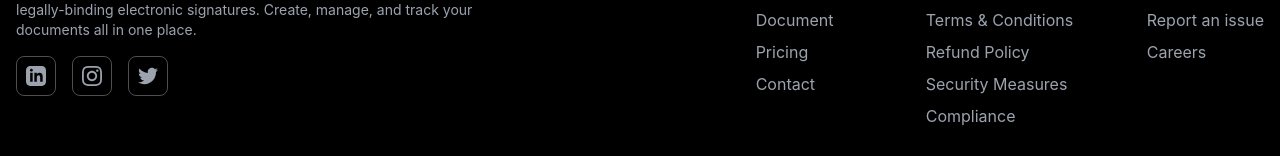
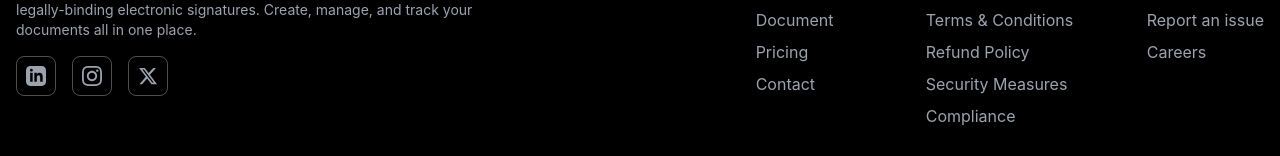
Before and after one commit to SyncoreLabs/SignBuddy, a React (Vite) app: page / in a window 1280 px wide. Shown: the part 3563-3719 px from the top of the page. Built offline with nearby package versions, Linux system fonts and the light colour scheme; no server answers; the HTML template or start-up script is replaced by a standard one; a web font is replaced by a local one.

Commit message:
added social media links in the footer

```diff
--- a/src/components/layout/Footer.tsx
+++ b/src/components/layout/Footer.tsx
@@ -13,19 +13,21 @@
               SignBuddy simplifies document signing and management with secure, legally-binding electronic signatures. Create, manage, and track your documents all in one place.
             </p>
             <div className="flex gap-4 mt-4">
-              <a href="https://linkedin.com" className="text-gray-400 hover:text-white">
+              <a href="https://www.linkedin.com/showcase/signbuddy/" className="text-gray-400 hover:text-white">
                 <div className="w-10 h-10 rounded-lg border border-white/30 flex items-center justify-center">
                   <svg className="w-5 h-5" fill="currentColor" viewBox="0 0 24 24"><path d="M19 0h-14c-2.761 0-5 2.239-5 5v14c0 2.761 2.239 5 5 5h14c2.762 0 5-2.239 5-5v-14c0-2.761-2.238-5-5-5zm-11 19h-3v-11h3v11zm-1.5-12.268c-.966 0-1.75-.79-1.75-1.764s.784-1.764 1.75-1.764 1.75.79 1.75 1.764-.783 1.764-1.75 1.764zm13.5 12.268h-3v-5.604c0-3.368-4-3.113-4 0v5.604h-3v-11h3v1.765c1.396-2.586 7-2.777 7 2.476v6.759z"/></svg>
                 </div>
               </a>
-              <a href="https://instagram.com" className="text-gray-400 hover:text-white">
+              <a href="https://www.instagram.com/signbuddy_syncore/" className="text-gray-400 hover:text-white">
                 <div className="w-10 h-10 rounded-lg border border-white/30 flex items-center justify-center">
                   <svg className="w-5 h-5" fill="currentColor" viewBox="0 0 24 24"><path d="M12 2.163c3.204 0 3.584.012 4.85.07 3.252.148 4.771 1.691 4.919 4.919.058 1.265.069 1.645.069 4.849 0 3.205-.012 3.584-.069 4.849-.149 3.225-1.664 4.771-4.919 4.919-1.266.058-1.644.07-4.85.07-3.204 0-3.584-.012-4.849-.07-3.26-.149-4.771-1.699-4.919-4.92-.058-1.265-.07-1.644-.07-4.849 0-3.204.013-3.583.07-4.849.149-3.227 1.664-4.771 4.919-4.919 1.266-.057 1.645-.069 4.849-.069zm0-2.163c-3.259 0-3.667.014-4.947.072-4.358.2-6.78 2.618-6.98 6.98-.059 1.281-.073 1.689-.073 4.948 0 3.259.014 3.668.072 4.948.2 4.358 2.618 6.78 6.98 6.98 1.281.058 1.689.072 4.948.072 3.259 0 3.668-.014 4.948-.072 4.354-.2 6.782-2.618 6.979-6.98.059-1.28.073-1.689.073-4.948 0-3.259-.014-3.667-.072-4.947-.196-4.354-2.617-6.78-6.979-6.98-1.281-.059-1.69-.073-4.949-.073zm0 5.838c-3.403 0-6.162 2.759-6.162 6.162s2.759 6.163 6.162 6.163 6.162-2.759 6.162-6.163c0-3.403-2.759-6.162-6.162-6.162zm0 10.162c-2.209 0-4-1.79-4-4 0-2.209 1.791-4 4-4s4 1.791 4 4c0 2.21-1.791 4-4 4zm6.406-11.845c-.796 0-1.441.645-1.441 1.44s.645 1.44 1.441 1.44c.795 0 1.439-.645 1.439-1.44s-.644-1.44-1.439-1.44z"/></svg>
                 </div>
               </a>
-              <a href="https://twitter.com" className="text-gray-400 hover:text-white">
+              <a href="https://x.com/SyncoreLabs" className="text-gray-400 hover:text-white">
                 <div className="w-10 h-10 rounded-lg border border-white/30 flex items-center justify-center">
-                  <svg className="w-5 h-5" fill="currentColor" viewBox="0 0 24 24"><path d="M24 4.557c-.883.392-1.832.656-2.828.775 1.017-.609 1.798-1.574 2.165-2.724-.951.564-2.005.974-3.127 1.195-.897-.957-2.178-1.555-3.594-1.555-3.179 0-5.515 2.966-4.797 6.045-4.091-.205-7.719-2.165-10.148-5.144-1.29 2.213-.669 5.108 1.523 6.574-.806-.026-1.566-.247-2.229-.616-.054 2.281 1.581 4.415 3.949 4.89-.693.188-1.452.232-2.224.084.626 1.956 2.444 3.379 4.6 3.419-2.07 1.623-4.678 2.348-7.29 2.04 2.179 1.397 4.768 2.212 7.548 2.212 9.142 0 14.307-7.721 13.995-14.646.962-.695 1.797-1.562 2.457-2.549z"/></svg>
+                  <svg className="w-5 h-5" fill="currentColor" viewBox="0 0 24 24">
+                    <path d="M18.244 2.25h3.308l-7.227 8.26 8.502 11.24H16.17l-5.214-6.817L4.99 21.75H1.68l7.73-8.835L1.254 2.25H8.08l4.713 6.231zm-1.161 17.52h1.833L7.084 4.126H5.117z"/>
+                  </svg>
                 </div>
               </a>
             </div>
```
Also changed, not shown: 3 other files (tests, documents, lock files or other folders).
